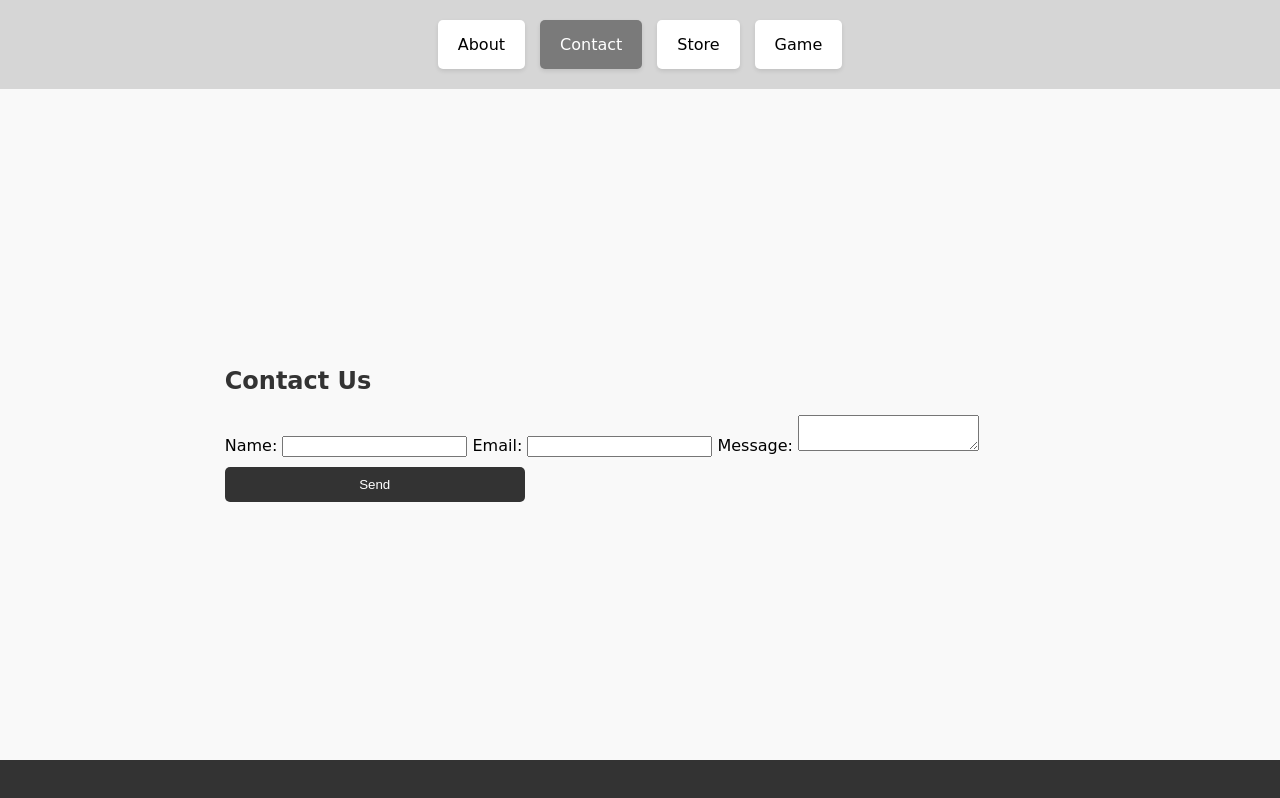
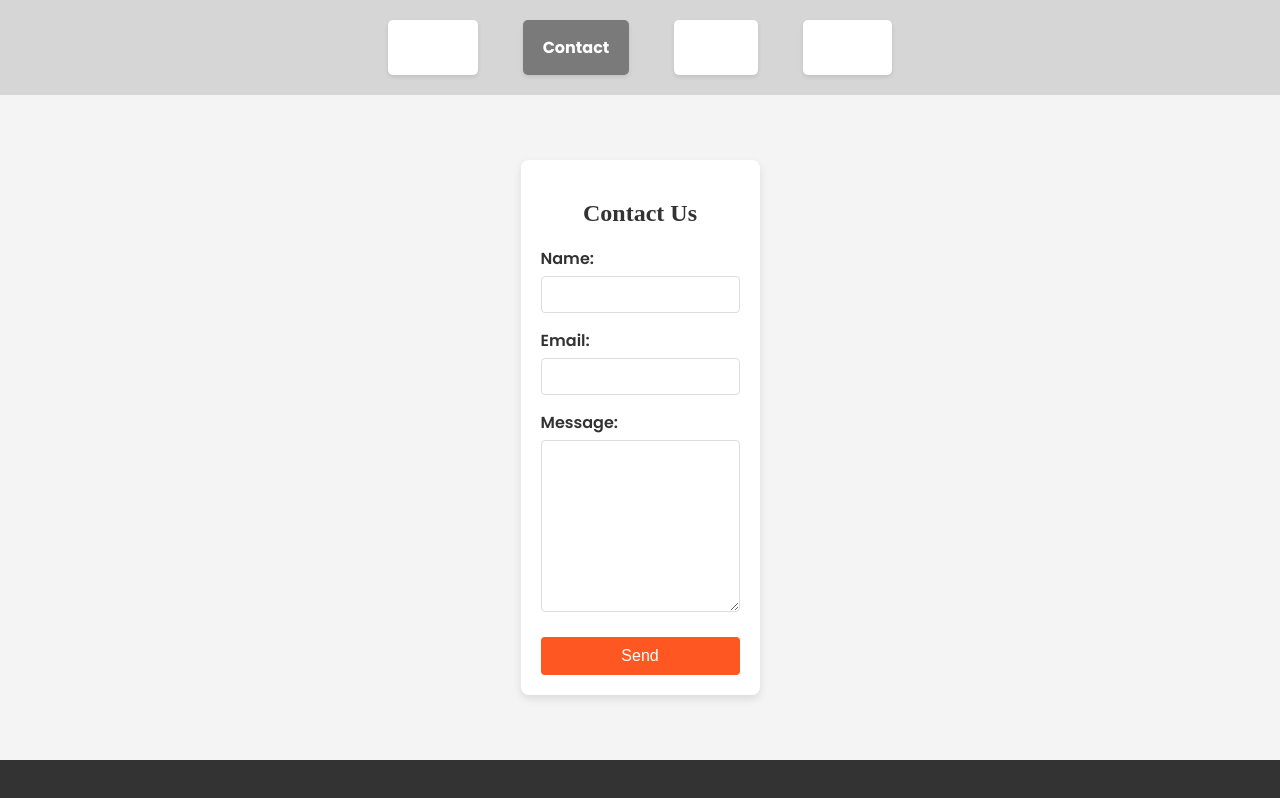
Before and after one commit to BrooksterBOYZ/Final-Project-Orange, a plain HTML site: page contact.html in a window 1280 px wide. Drawn offline with Linux system fonts and the light colour scheme.

Commit message:
Update contact.html

```diff
--- a/contact.html
+++ b/contact.html
@@ -1,5 +1,6 @@
 <!DOCTYPE html>
 <html lang="en">
+
 <head>
     <meta charset="UTF-8">
     <meta name="viewport" content="width=device-width, initial-scale=1.0">
@@ -8,7 +9,108 @@
     <link rel="preconnect" href="https://fonts.googleapis.com">
     <link rel="preconnect" href="https://fonts.gstatic.com" crossorigin>
     <link href="https://fonts.googleapis.com/css2?family=Poppins:wght@300;400;500;600;700&display=swap" rel="stylesheet">
+    <style>
+        body {
+            font-family: 'Poppins', sans-serif;
+            margin: 0;
+            padding: 0;
+            box-sizing: border-box;
+            background-color: #f4f4f4;
+            color: #333;
+        }
+
+        header {
+            background: #333;
+            color: #fff;
+            padding: 10px 0;
+            text-align: center;
+        }
+
+        .navbar {
+            list-style: none;
+            padding: 0;
+            margin: 0;
+            display: flex;
+            justify-content: center;
+        }
+
+        .navbar a {
+            color: #fff;
+            text-decoration: none;
+            font-weight: 700;
+            margin: 0 15px;
+            transition: color 0.3s ease;
+        }
+
+        .navbar a:hover, .navbar .active {
+            color: #ff5722;
+        }
+
+        main {
+            padding: 20px;
+            max-width: 1200px;
+            margin: 0 auto;
+        }
+
+        h1 {
+            text-align: center;
+            font-family: 'Playfair Display', serif;
+            color: #444;
+        }
+
+        .container {
+            padding: 20px;
+            background-color: #fff;
+            border-radius: 8px;
+            box-shadow: 0 4px 8px rgba(0, 0, 0, 0.1);
+        }
+
+        form {
+            display: flex;
+            flex-direction: column;
+        }
+
+        label {
+            margin-bottom: 5px;
+            font-weight: 600;
+        }
+
+        input, textarea {
+            padding: 10px;
+            margin-bottom: 15px;
+            border: 1px solid #ddd;
+            border-radius: 4px;
+        }
+
+        textarea {
+            resize: vertical;
+            min-height: 150px;
+        }
+
+        button {
+            background-color: #ff5722;
+            color: #fff;
+            border: none;
+            padding: 10px 20px;
+            border-radius: 4px;
+            font-size: 16px;
+            cursor: pointer;
+            transition: background-color 0.3s ease;
+        }
+
+        button:hover {
+            background-color: #e64a19;
+        }
+
+        footer {
+            text-align: center;
+            padding: 20px;
+            background: #333;
+            color: #fff;
+        }
+    </style>
 </head>
+
 <body>
     <header class="header">
         <nav class="navbar">
@@ -26,10 +128,13 @@
                 <form action="#" method="post">
                     <label for="name">Name:</label>
                     <input type="text" id="name" name="name" required>
+
                     <label for="email">Email:</label>
                     <input type="email" id="email" name="email" required>
+
                     <label for="message">Message:</label>
                     <textarea id="message" name="message" required></textarea>
+
                     <button type="submit">Send</button>
                 </form>
             </div>
@@ -40,4 +145,5 @@
         <!-- Footer content goes here -->
     </footer>
 </body>
+
 </html>
```
